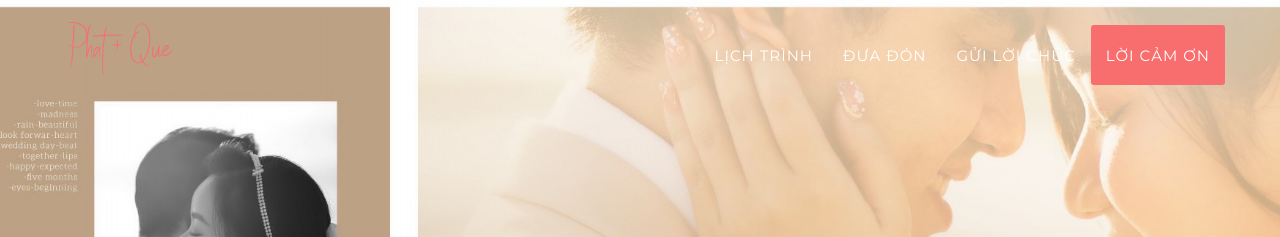
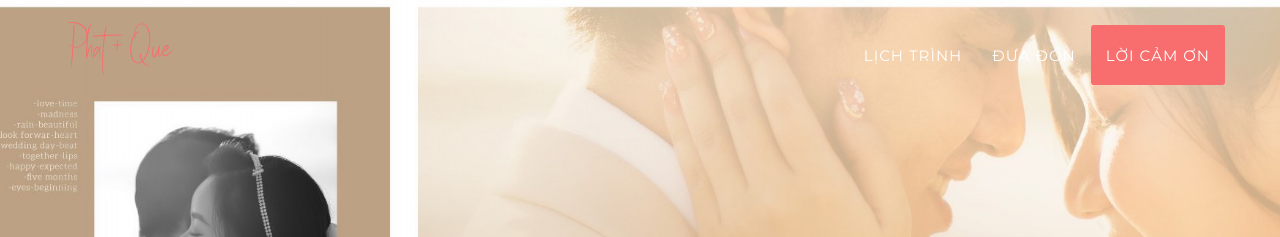
Before and after one commit to phatque/phatque, a Jekyll site: the page built from index.html, in a window 1280 px wide. Shown: the top 237 px of the page. Built offline with Jekyll 4.4.1, drawn with Linux system fonts in a browser that asks for light colours; some web fonts are replaced.

Commit message:
Update header.html

```diff
--- a/_includes/en_data/header.html
+++ b/_includes/en_data/header.html
@@ -28,9 +28,6 @@
                 </li>
 
                 <li>
-                    <a class="page-scroll hidden-xs hidden-sm hidden-md" href="#contact">Gửi lời chúc</a>
-                </li>
-                <li>
                     <a class="page-scroll" href="#our_story">Lời cảm ơn</a>
                 </li>
 
```
